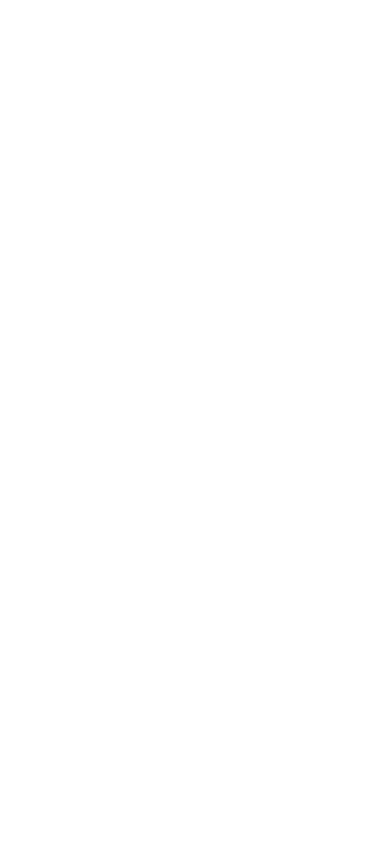
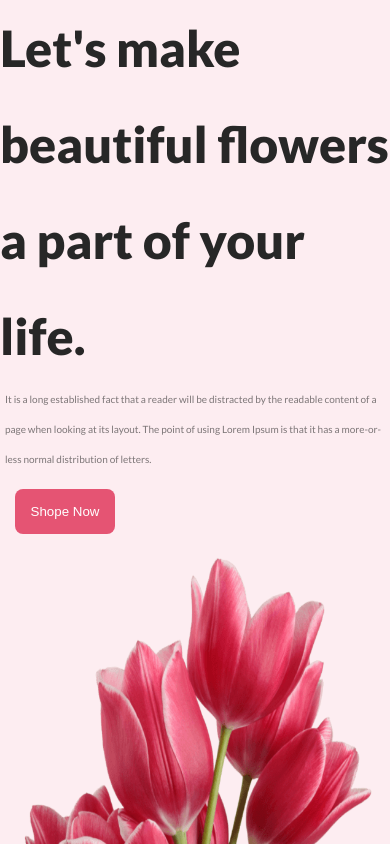
Before and after one commit to YousufOO7/Flower-shoe, a plain HTML site: page index.html in a window 390 px wide. Shown: the top 844 px of the page. Drawn offline with Linux system fonts and the light colour scheme.

Commit message:
added header and header media query

```diff
--- a/index.html
+++ b/index.html
@@ -7,6 +7,21 @@
     <link rel="stylesheet" href="./style.css">
 </head>
 <body>
-
+    <!-- header container start here -->
+    <header class="header-container">
+        <div class="header-content">
+            <div class="header-titles">
+                <h3 class="header-title">Let's make <br> beautiful flowers a part of your life.</h3>
+                <p class="header-text">It is a long established fact that a reader will be distracted by the readable content of a page when looking at its layout. The point of using Lorem Ipsum is that it has a more-or-less normal distribution of letters.</p>
+                <div class="header-btn">
+                    <button class="btn">Shope Now</button>
+                </div>
+            </div>
+            <div class="header-image">
+                <img src="./Flower Asset/pngwing 10.png" alt="">
+            </div>
+        </div>
+    </header>
+    <!-- header container end here -->
 </body>
 </html>
--- a/style.css
+++ b/style.css
@@ -0,0 +1,89 @@
+@import url('https://fonts.googleapis.com/css2?family=Lato:ital,wght@0,100;0,300;0,400;0,700;0,900;1,100;1,300;1,400;1,700;1,900&display=swap');
+*{
+    margin: 0;
+    padding: 0;
+}
+
+body{
+    font-family: "Lato", sans-serif;
+}
+/* header container start here */
+.header-container{
+    max-width: 1350px;
+    height: 631px;
+    margin: 0 auto;
+    background: rgba(229, 84, 115, 0.1);
+}
+/* header content start here */
+.header-content{
+    display: flex;
+    justify-content: center;
+    align-items: center;
+    gap: 80px;
+}
+/* header title style here */
+.header-titles{
+    width: 508px;
+    height: 406px;
+}
+.header-title{
+    color: rgb(39, 39, 39);
+    font-family: Lato;
+    font-size: 50px;
+    font-weight: 800;
+    line-height: 96px;
+}
+.header-text{
+    color: rgba(39, 39, 39, 0.6);
+    font-family: Lato;
+    font-size: 10px;
+    font-weight: 400;
+    line-height: 30px;
+}
+/* header button style here */
+.header-btn{
+    font-family: Lato;
+    font-size: 15px;
+    font-weight: 700;
+    line-height: 24px;
+    padding: 15px 0 0px 15px;
+}
+.btn{
+    width: 100px;
+    height: 45px;
+    border-radius: 8px;
+    background: rgb(229, 84, 115);
+    color: rgb(255, 255, 255);
+    border: none;
+}
+/* header image style here */
+.header-image{
+    width: 535px;
+    height: 600px;
+    margin-top: 22px;
+}
+.header-image img{
+    width: 100%;
+    height: 100%;
+}
+/* media query for mobile device */
+@media screen and (max-width:576px) {
+    .header-container{
+        height: 100%;
+    }
+    .header-content{
+        flex-direction: column;
+        gap: 0;
+    }
+    .header-titles{
+        width: 100%;
+        height: 50%;
+    }
+    .header-text{
+        margin-left: 5px;
+    }
+    .header-image {
+        width: 100%;
+    }
+}
+/* header container end here */
```
